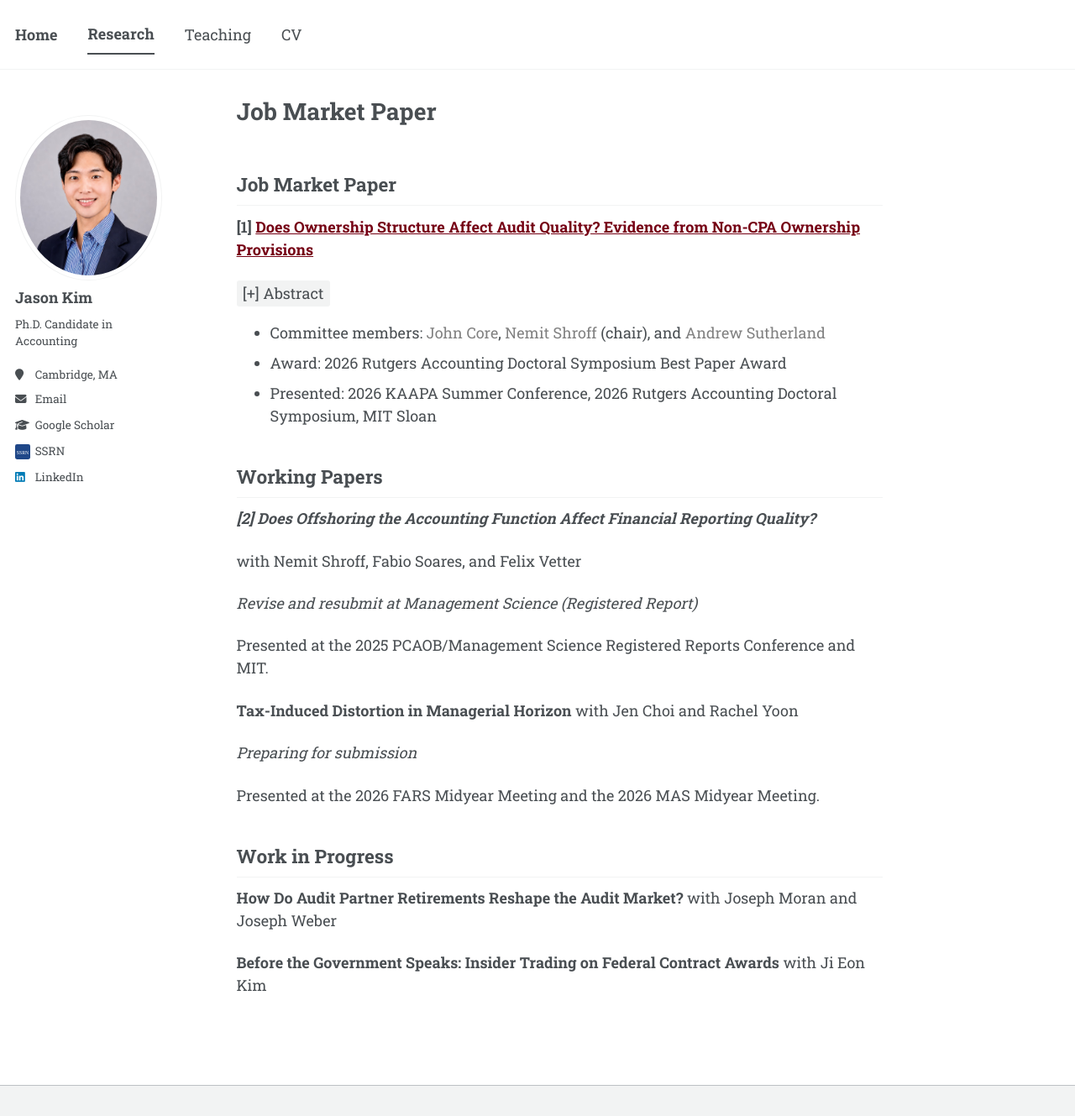
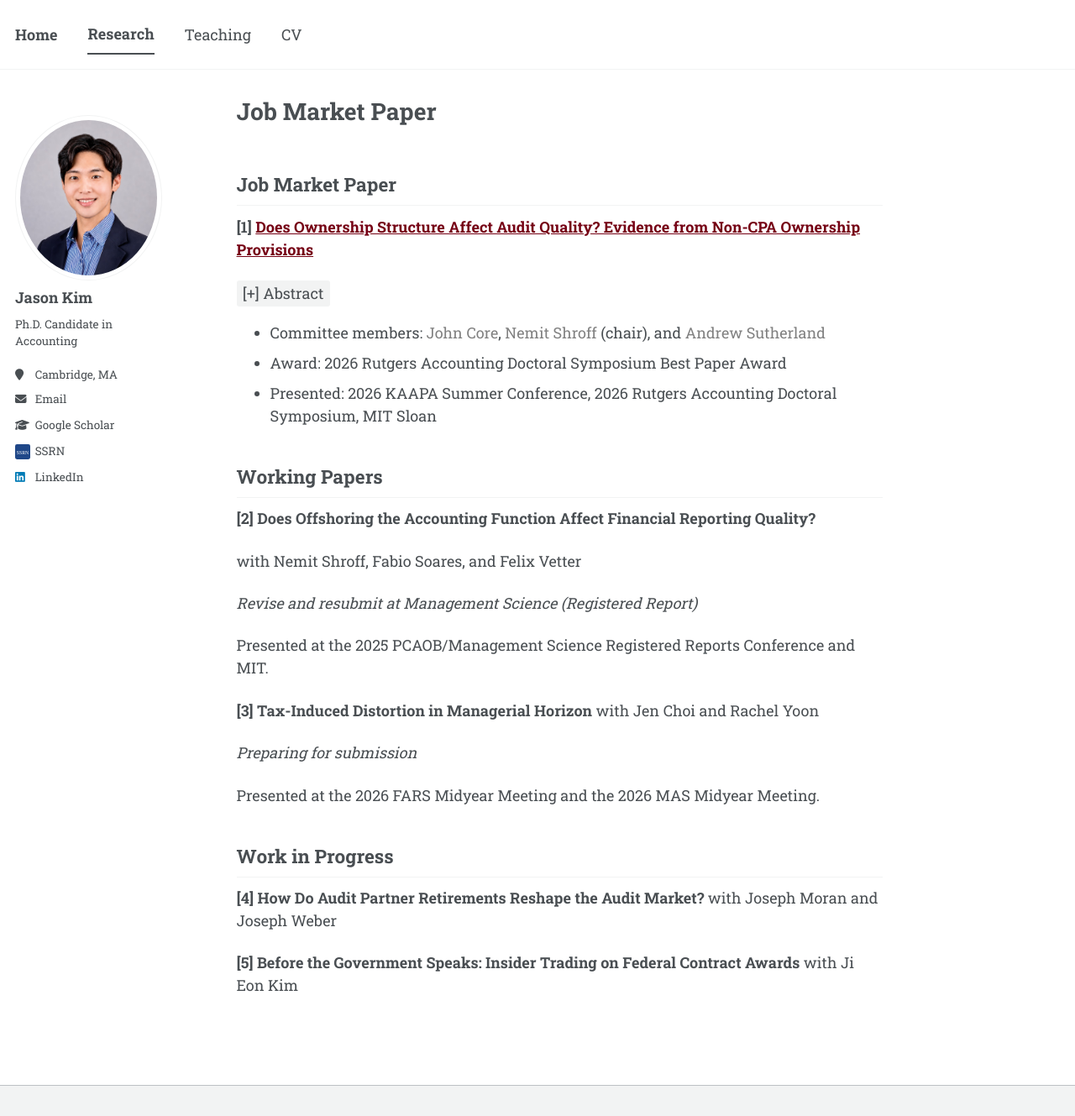
Before and after one commit to jgkim262/jgkim262.github.io, a Jekyll site: the page built from _pages/research.md, in a window 1280 px wide and 1329 px high. Shown: the whole window at 84% size. Built offline with Jekyll 4.4.1, drawn with Linux system fonts in a browser that asks for light colours; a style sheet for code colours, icons or effects is not loaded; our own code applies the rules of GitHub Pages for plain Markdown files.

Commit message:
Update research.md

```diff
--- a/_pages/research.md
+++ b/_pages/research.md
@@ -19,7 +19,7 @@ This paper examines whether allowing non-CPAs to own an equity stake in CPA firm
 
 ## Working Papers
 
-***[2] Does Offshoring the Accounting Function Affect Financial Reporting Quality?***
+**[2] Does Offshoring the Accounting Function Affect Financial Reporting Quality?**
 
 with Nemit Shroff, Fabio Soares, and Felix Vetter
 
@@ -27,7 +27,7 @@ with Nemit Shroff, Fabio Soares, and Felix Vetter
 
 Presented at the 2025 PCAOB/Management Science Registered Reports Conference and MIT.
 
-**Tax-Induced Distortion in Managerial Horizon**
+**[3] Tax-Induced Distortion in Managerial Horizon**
 with Jen Choi and Rachel Yoon
 
 *Preparing for submission*
@@ -36,8 +36,8 @@ Presented at the 2026 FARS Midyear Meeting and the 2026 MAS Midyear Meeting.
 
 ## Work in Progress
 
-**How Do Audit Partner Retirements Reshape the Audit Market?**
+**[4] How Do Audit Partner Retirements Reshape the Audit Market?**
 with Joseph Moran and Joseph Weber
 
-**Before the Government Speaks: Insider Trading on Federal Contract Awards**
+**[5] Before the Government Speaks: Insider Trading on Federal Contract Awards**
 with Ji Eon Kim
```
